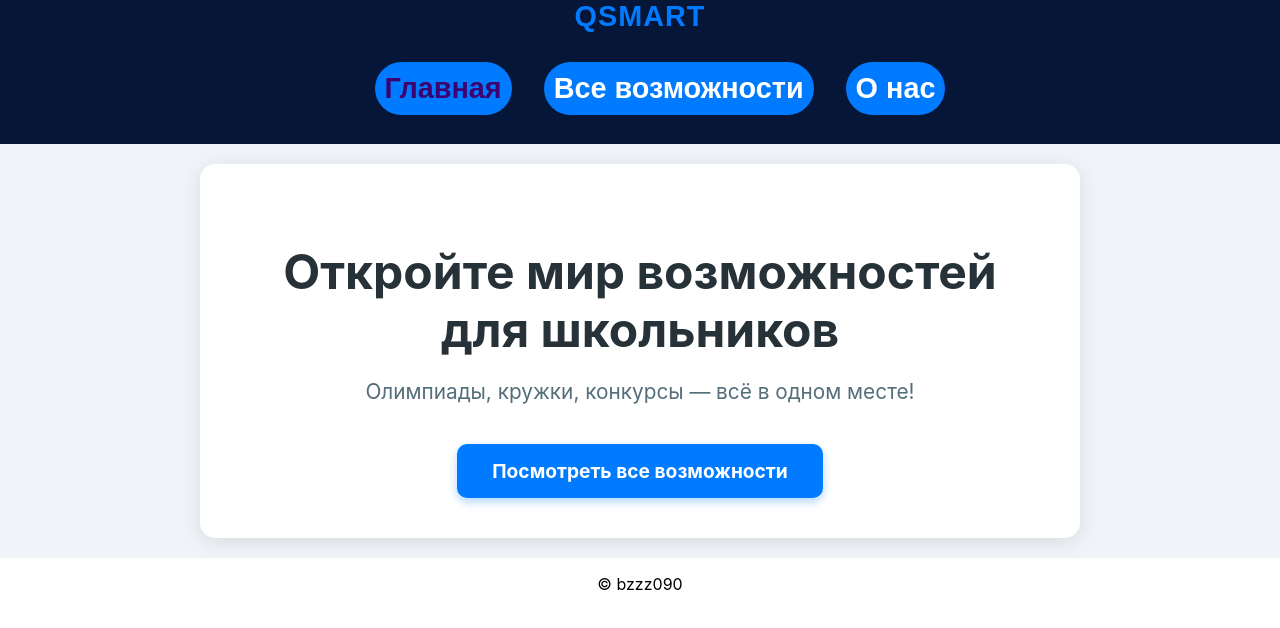
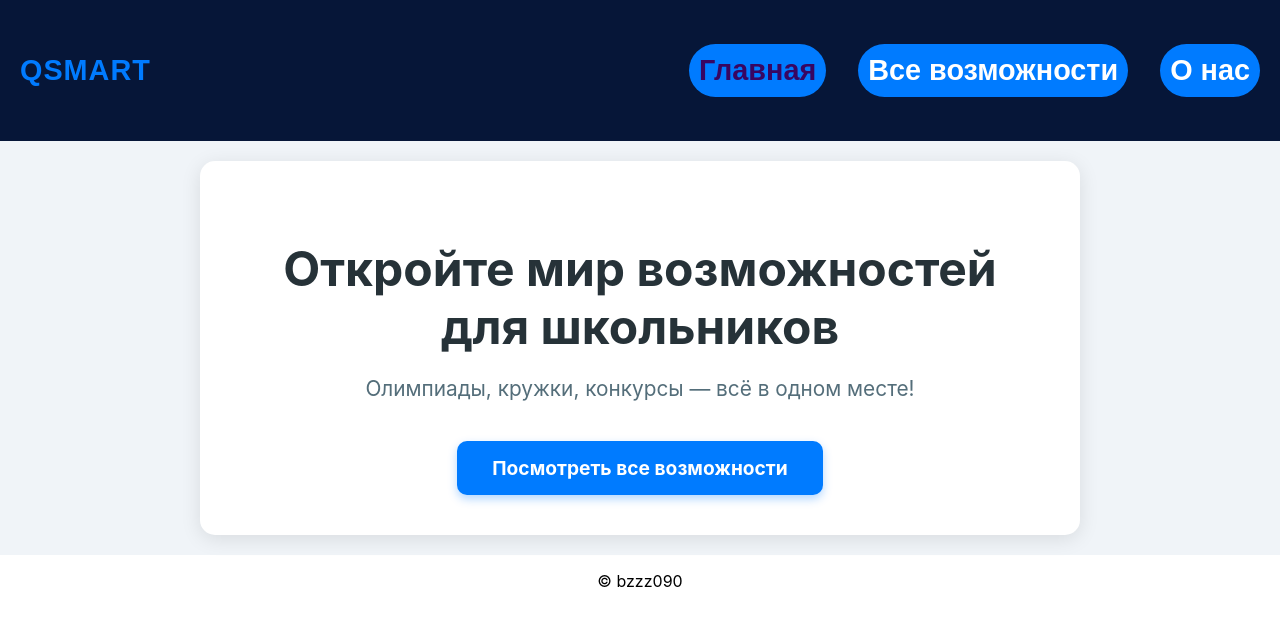
Before and after one commit to rrr090/qsmart, a React (Create React App) app: page / in a window 1280 px wide. Shown: the top 628 px of the page. Built offline with nearby package versions, Linux system fonts and the light colour scheme; no server answers.

Commit message:
bug fixes for the mobile version

```diff
--- a/src/App.css
+++ b/src/App.css
@@ -29,11 +29,17 @@
   pointer-events: none;
 }
 
-.header-content{
-   font-family: 'Poppins', sans-serif;
+/* Изменения в header-content для адаптивности */
+.header-content {
+  font-family: 'Poppins', sans-serif;
   font-size: 1.8rem;
   font-weight: 700;
+  width: 100%; /* Убедимся, что он занимает всю ширину для мобильных */
+  display: flex;
+  justify-content: space-between; /* Лого и кнопка по краям */
+  align-items: center;
 }
+
 .site-logo {
   font-family: 'Poppins', sans-serif;
   font-size: 1.8rem;
@@ -43,6 +49,7 @@
   text-transform: uppercase;
   transition: all 0.3s ease;
   cursor: pointer;
+  text-decoration: none; /* Убедимся, что нет подчеркивания для Link */
 }
 
 .site-logo:hover {
@@ -55,11 +62,12 @@
   background-color: #061638;
   min-height: 10vh;
   display: flex;
-  flex-direction: column;
+  flex-direction: column; /* По умолчанию: элементы в колонку (для мобильных) */
   align-items: center;
   justify-content: center;
   font-size: calc(10px + 2vmin);
   color: white;
+  padding: 15px 20px; /* Добавим padding, если его не было */
 }
 
 .App-link {
@@ -70,11 +78,14 @@ a {
   text-decoration: none;
   color: white;
 }
+
+/* Десктопная навигация: по умолчанию видна (как у вас) */
 .desktop-nav ul {
   list-style: none;
   display: flex;
-  gap: 2rem; /* Расстояние между пунктами */
+  gap: 2rem;
 }
+
 .desktop-nav li {
   padding: 10px;
   border-radius: 30px;
@@ -85,35 +96,48 @@ a {
 .desktop-nav li:hover,
 .desktop-nav li.active {
   background-color: #0056b3;
+  color:#061638;
   transform: translateY(-3px);
   box-shadow: 0 6px 15px rgba(0, 123, 255, 0.4);
 }
 
-
-/* Стили для АКТИВНОЙ ссылки (важно!) */
+/* Стили для АКТИВНОЙ ссылки NavLink.active (важно!) */
 .nav-link.active {
-  color: #3d026d;
+  color: rgb(56, 6, 97); /* Изменил на white, чтобы соответствовал активному фону */
   font-weight: bold;
 }
 
 
+/* --- МОБИЛЬНЫЕ СТИЛИ: ИСПРАВЛЕНИЯ ДЛЯ РАБОТЫ --- */
+
+/* Бургер-кнопка: по умолчанию скрыта на десктопах, но будет показана на мобильных */
+.mobile-menu-toggle {
+    /* display: none;  <-- ЭТУ СТРОКУ УДАЛЯЕМ ОТСЮДА, чтобы она не скрывала кнопку глобально */
+    background: none;
+    border: none;
+    font-size: 2em;
+    cursor: pointer;
+    color: white; /* Установим конкретный цвет, если var(--text-color) не определен */
+    padding: 5px 10px;
+}
 
 /* Мобильная навигация (скрыта по умолчанию) */
 .mobile-nav {
-    display: none;
+    display: none; /* Остается скрытой по умолчанию */
     width: 100%;
-    background-color: #ffffff;
+    background-color: #061638; /* Цвет фона меню */
     box-shadow: 0 2px 10px rgba(0, 0, 0, 0.05);
     overflow: hidden;
-    transition: max-height 0.3s ease-out;
+    transition: max-height 0.3s ease-out, opacity 0.3s ease-out; /* Добавим opacity для плавности */
     max-height: 0;
-    transition-property: max-height, background-color;
+    opacity: 0;
+    flex-direction: column; /* Убедимся, что это колонка для мобильных */
 }
 
 .mobile-nav.open {
-    max-height: 300px;
-    display: flex;
-    flex-direction: column;
+    max-height: 300px; /* Достаточное значение для раскрытия меню */
+    opacity: 1; /* Полностью показываем */
+    display: flex; /* Показываем как flex-контейнер */
 }
 
 .mobile-nav ul {
@@ -122,31 +146,58 @@ a {
     padding: 20px 0;
     display: flex;
     flex-direction: column;
-    align-items: center;
+    align-items: center; /* Центрируем элементы меню */
+    gap: 10px; /* Расстояние между элементами в моб. меню */
 }
-.mobile-nav li{
-  padding: 10px;
-  border-radius: 30px;
-  background-color:#007bff;
+
+.mobile-nav li {
+    padding: 10px;
+    border-radius: 30px;
+    background-color: #007bff;
+    width: 80%; /* Можно задать ширину для пунктов меню */
+    text-align: center;
+}
+.mobile-nav .nav-link { /* Стили для ссылок внутри мобильного меню */
+    color: white;
+    font-weight: 500;
+}
+.mobile-nav .nav-link.active {
+    color: rgb(56, 6, 97);
 }
 
 
-@media (max-width: 768px) {
+/* --- МЕДИА-ЗАПРОСЫ ДЛЯ АДАПТИВНОСТИ --- */
+
+@media (max-width: 768px) { /* Стили для экранов до 768px (мобильные) */
+    .App-header {
+        flex-direction: column; /* Элементы хедера будут друг под другом */
+        align-items: center;
+    }
     .desktop-nav {
-        display: none;
+        display: none; /* Скрываем десктопное меню на мобильных */
     }
 
     .mobile-menu-toggle {
-        display: block;
+        display: block; /* <-- ПОКАЗЫВАЕМ бургер-кнопку на мобильных */
+    }
+    /* .mobile-nav уже управляется классом .open через JS */
+}
+
+@media (min-width: 769px) { /* Стили для экранов от 769px (десктопы) */
+    .App-header {
+        flex-direction: row; /* Элементы хедера будут в строку */
+        justify-content: space-between; /* Лого слева, навигация справа */
+    }
+    .desktop-nav {
+        display: flex; /* Показываем десктопное меню на десктопах */
+        align-items: center; /* Центрируем по вертикали */
     }
 
+    .mobile-menu-toggle {
+        display: none; /* <-- СКРЫВАЕМ бургер-кнопку на десктопах */
+    }
+
+    .mobile-nav {
+        display: none !important; /* Убедимся, что мобильное меню полностью скрыто на десктопах */
+    }
 }
-.mobile-menu-toggle {
-    display: none;
-    background: none;
-    border: none;
-    font-size: 2em;
-    cursor: pointer;
-    color: var(--text-color);
-    padding: 5px 10px;
-}
--- a/src/App.js
+++ b/src/App.js
@@ -1,4 +1,3 @@
-// src/App.js
 import React, { useState } from 'react';
 import { BrowserRouter as Router, Route, Routes, Link, NavLink } from 'react-router-dom';
 import HomePage from './pages/HomePage';
@@ -7,18 +6,15 @@ import AboutPage from './pages/AboutPage';
 import Login from './components/Login';
 import AdminDashboard from './pages/AdminDashboard';
 import ProtectedRoute from './components/ProtectedRoute';
-import { AuthProvider, useAuth } from './contexts/AuthContext'; // Импортируем useAuth
-import './App.css'; // Ваш основной CSS-файл
+import { AuthProvider, useAuth } from './contexts/AuthContext';
+import './App.css';
 
-// Импортируем заглушки для новых админских страниц (пока что)
 import AdminOverviewPage from './pages/admin/AdminOverviewPage';
 import OpportunityListAdmin from './pages/admin/OpportunityListAdmin';
 import OpportunityForm from './components/OpportunityForm';
 
-// --- Компонент HeaderNav - вынесен отдельно для чистоты и доступа к useAuth ---
-// Это позволит нам использовать useAuth для условного отображения ссылки на админ-панель
 function HeaderNav({ toggleMobileMenu }) {
-    const { currentUser } = useAuth(); // Используем хук useAuth здесь
+    const { currentUser } = useAuth();
 
     // Функция для определения класса NavLink
     const getNavLinkClass = ({ isActive }) =>
@@ -79,7 +75,6 @@ function App() {
                                 <li><NavLink to="/about" className={({ isActive }) => (isActive ? "nav-link active" : "nav-link")} onClick={toggleMobileMenu}>О нас</NavLink></li>
                                 {/* Ссылку на админ-панель в мобильном меню также можно сделать условной, но для простоты она пока всегда видна */}
                                 <li><NavLink to="/admin" className={({ isActive }) => (isActive ? "nav-link active" : "nav-link")} onClick={toggleMobileMenu}>Админ-панель</NavLink></li>
-                                <li><NavLink to="/admin/login" className={({ isActive }) => (isActive ? "nav-link active" : "nav-link")} onClick={toggleMobileMenu}>Войти</NavLink></li>
                             </ul>
                         </nav>
                     </header>
```
